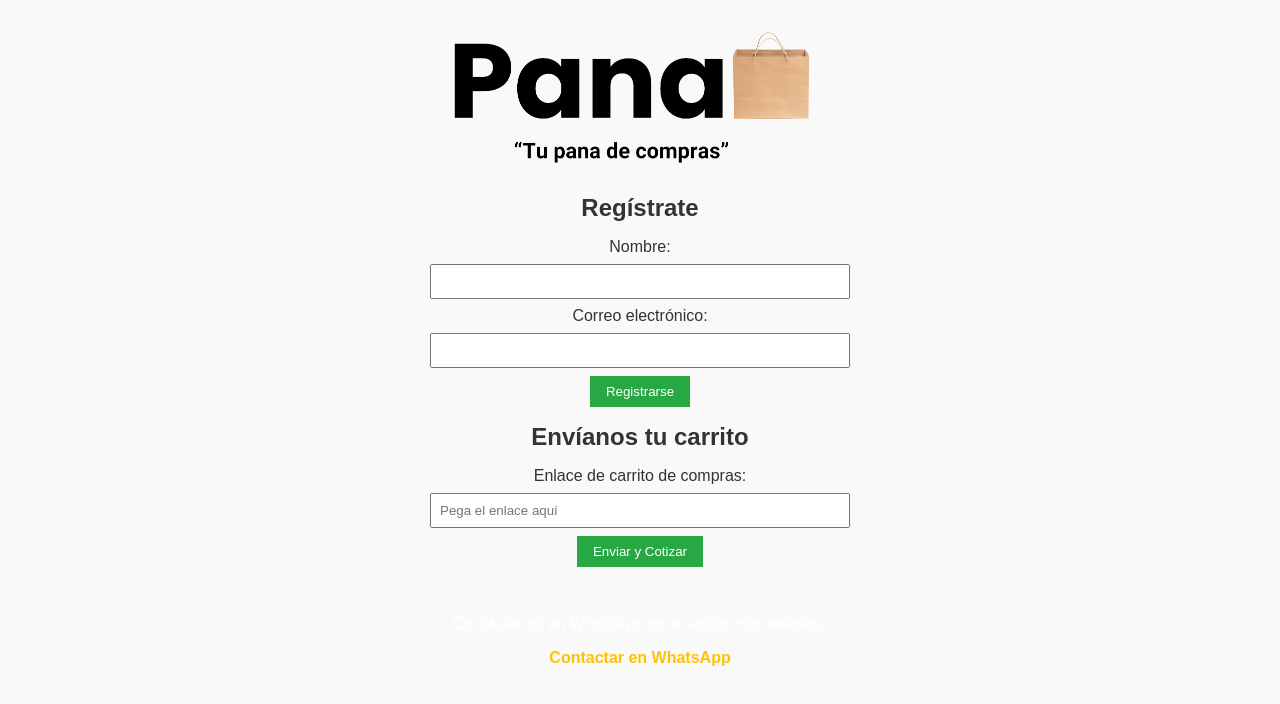
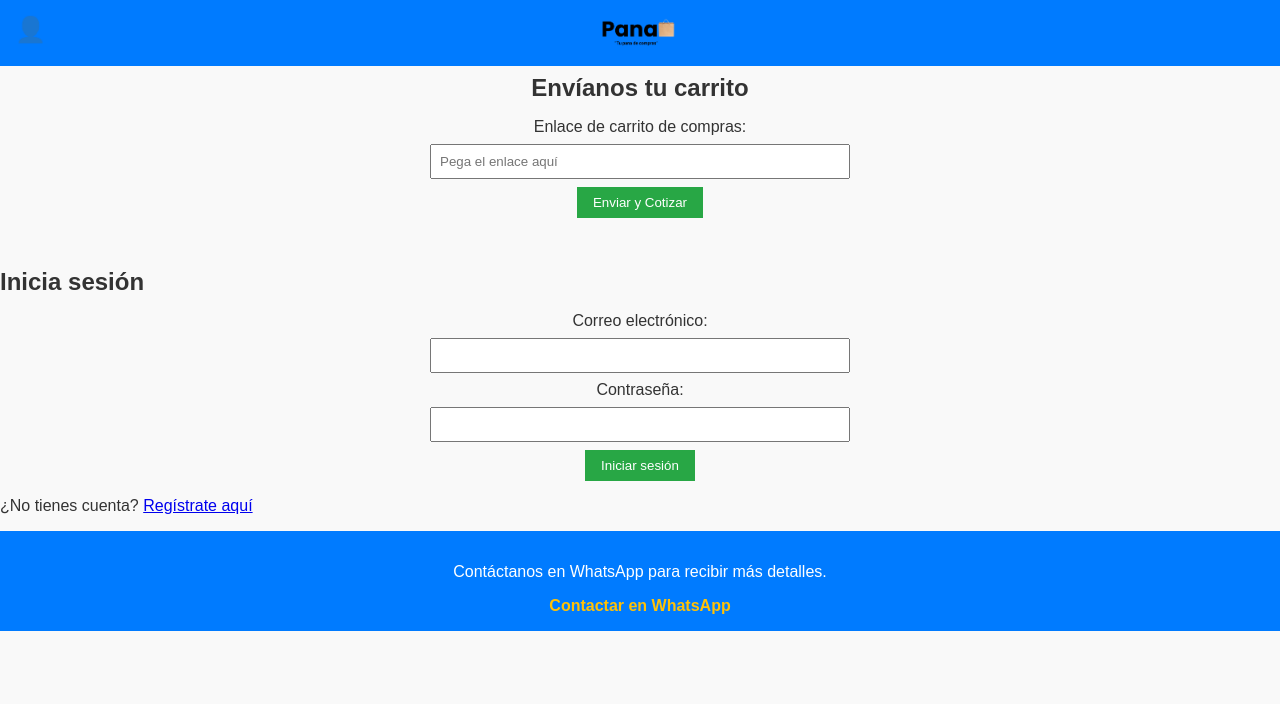
Before and after one commit to Tupanadecompras/Tupana.github.io, a plain HTML site: page index.html in a window 1280 px wide. Drawn offline with Linux system fonts and the light colour scheme.

Commit message:
Update index.html

```diff
--- a/index.html
+++ b/index.html
@@ -16,8 +16,10 @@
         }
 
         header, footer {
+            background-color: #007bff;
             color: #fff;
             padding: 1rem;
+            position: relative;
         }
 
         h1, h2 {
@@ -26,9 +28,17 @@
 
         /* Estilos para el logo */
         header img {
-            max-width: 100%;
+            max-width: 80px; /* Ajustado para hacerlo más pequeño */
             height: auto;
-            max-height: 150px; /* Ajuste de altura máxima */
+        }
+
+        /* Ícono de usuario en la parte superior izquierda */
+        .user-icon {
+            position: absolute;
+            top: 15px;
+            left: 15px;
+            font-size: 25px;
+            cursor: pointer;
         }
 
         form {
@@ -37,7 +47,6 @@
             align-items: center;
             margin: 1rem 0;
         }
-
         input {
             padding: 0.5rem;
             margin: 0.5rem 0;
@@ -62,27 +71,40 @@
             text-decoration: none;
             font-weight: bold;
         }
+
+        /* Estilos de la sección de login y registro */
+        .login-section, .register-section {
+            margin-top: 50px;
+            text-align: left;
+        }
+
+        /* Ocultar por defecto las secciones */
+        .hidden {
+            display: none;
+        }
     </style>
 </head>
 <body>
     <header>
-        <!-- Aquí reemplaza 'logo.png' por la ruta a tu archivo de imagen -->
+        <!-- Ícono de usuario redirige al login -->
+        <span class="user-icon" onclick="mostrarLogin()">👤</span>
         <img src="logo.png" alt="Logo de mi marca">
     </header>
 
-    <section id="registro">
+    <!-- Sección de registro -->
+    <section id="registro" class="register-section hidden">
         <h2>Regístrate</h2>
         <form id="formRegistro">
-            <label for="nombre">Nombre:</label>
-            <input type="text" id="nombre" required>
+            <label for="registroEmail">Correo electrónico:</label>
+            <input type="email" id="registroEmail" required>
 
-            <label for="email">Correo electrónico:</label>
-            <input type="email" id="email" required>
+            <label for="registroPassword">Contraseña:</label>
+            <input type="password" id="registroPassword" required>
 
-            <button type="submit">Registrarse</button>
+            <button type="submit">Registrar</button>
         </form>
-    </section>
-
+        <p>¿Ya tienes cuenta? <a href="javascript:void(0);" onclick="mostrarLogin()">Inicia sesión aquí</a></p>
+    </section><!-- Sección de carrito -->
     <section id="carrito">
         <h2>Envíanos tu carrito</h2>
         <form id="formCarrito">
@@ -94,13 +116,37 @@
         <p id="status"></p>
     </section>
 
+    <!-- Sección de login -->
+    <section id="login" class="login-section">
+        <h2>Inicia sesión</h2>
+        <form id="formLogin">
+            <label for="loginEmail">Correo electrónico:</label>
+            <input type="email" id="loginEmail" required>
+
+            <label for="loginPassword">Contraseña:</label>
+            <input type="password" id="loginPassword" required>
+
+            <button type="submit">Iniciar sesión</button>
+        </form>
+        <p>¿No tienes cuenta? <a href="javascript:void(0);" onclick="mostrarRegistro()">Regístrate aquí</a></p>
+    </section>
+
     <footer>
         <p>Contáctanos en WhatsApp para recibir más detalles.</p>
-        <a href="https://wa.me/+18096734188" target="_blank">Contactar en WhatsApp</a>
+        <a href="https://wa.me/1234567890" target="_blank">Contactar en WhatsApp</a>
     </footer>
 
     <script>
-        // JavaScript
+        // Funciones para mostrar el formulario adecuado (Login o Registro)
+        function mostrarLogin() {
+            document.getElementById('login').classList.remove('hidden');
+            document.getElementById('registro').classList.add('hidden');
+        }
+
+        function mostrarRegistro() {
+            document.getElementById('registro').classList.remove('hidden');
+            document.getElementById('login').classList.add('hidden');
+        }
 
         // Función para manejar el envío del carrito
         function enviarCarrito() {
@@ -111,14 +157,25 @@
             window.open(https://wa.me/1234567890?text=${encodeURIComponent(mensaje)}, '_blank');
         }
 
-        // Opcional: Manejo del registro de usuario
+        // Manejo del registro de usuario
         document.getElementById('formRegistro').addEventListener('submit', function(event) {
             event.preventDefault();
-            const nombre = document.getElementById('nombre').value;
-            const email = document.getElementById('email').value;
+            const registroEmail = document.getElementById('registroEmail').value;
+            const registroPassword = document.getElementById('registroPassword').value;
 
-            alert(Gracias por registrarte, ${nombre}! Te contactaremos pronto.);
-            // Aquí podrías agregar código para enviar estos datos a una base de datos.
+            alert(Gracias por registrarte, ${registroEmail}!);
+            // Aquí podrías agregar código para guardar estos datos en una base de datos.
+            mostrarLogin(); // Redirigir al login después de registrarse.
+        });
+
+        // Manejo de login
+        document.getElementById('formLogin').addEventListener('submit', function(event) {
+            event.preventDefault();
+            const loginEmail = document.getElementById('loginEmail').value;
+            const loginPassword = document.getElementById('loginPassword').value;
+
+            alert(Bienvenido de nuevo, ${loginEmail}!);
+            // Aquí podrías agregar código para validar el usuario y redirigir a una página privada.
         });
     </script>
 </body>
```
